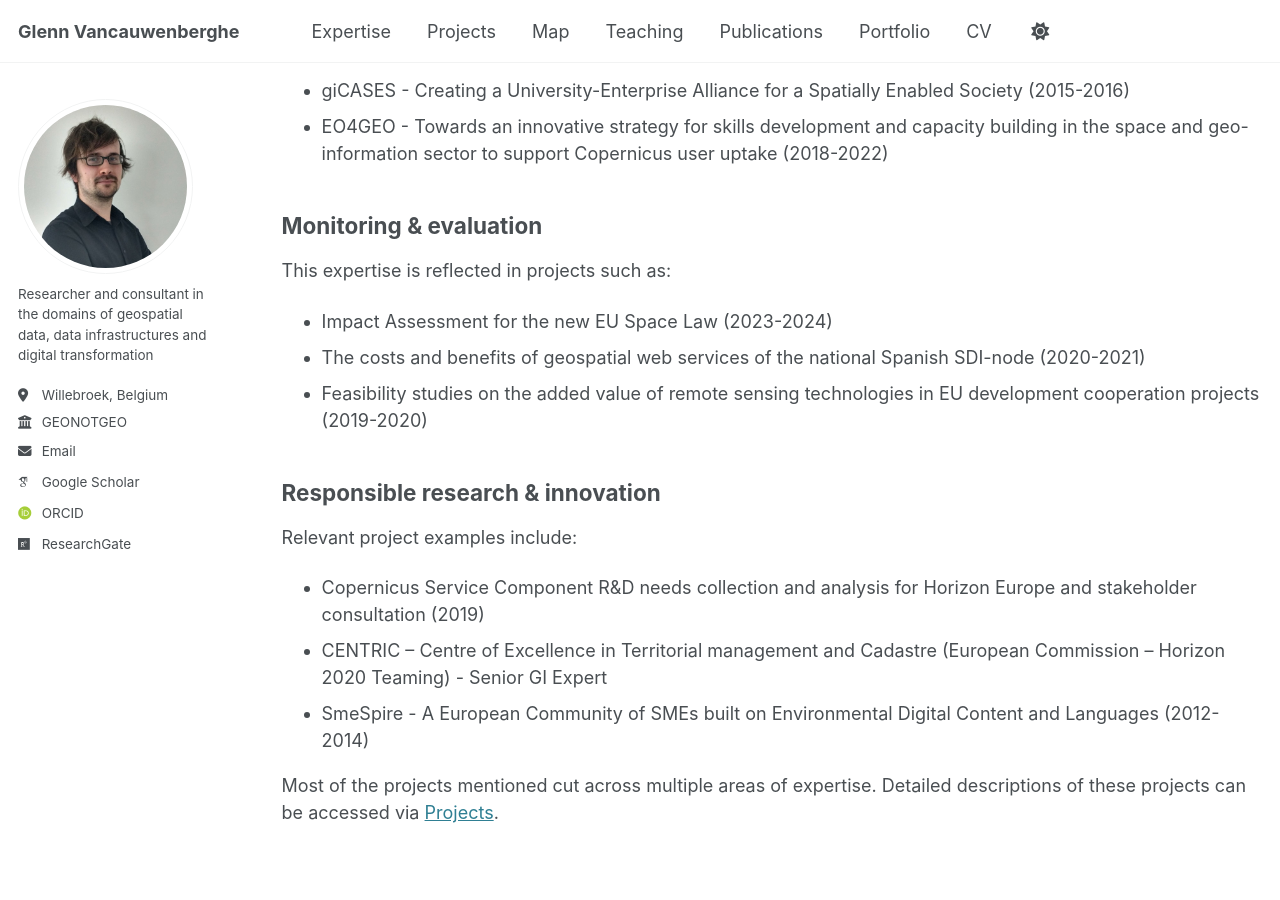
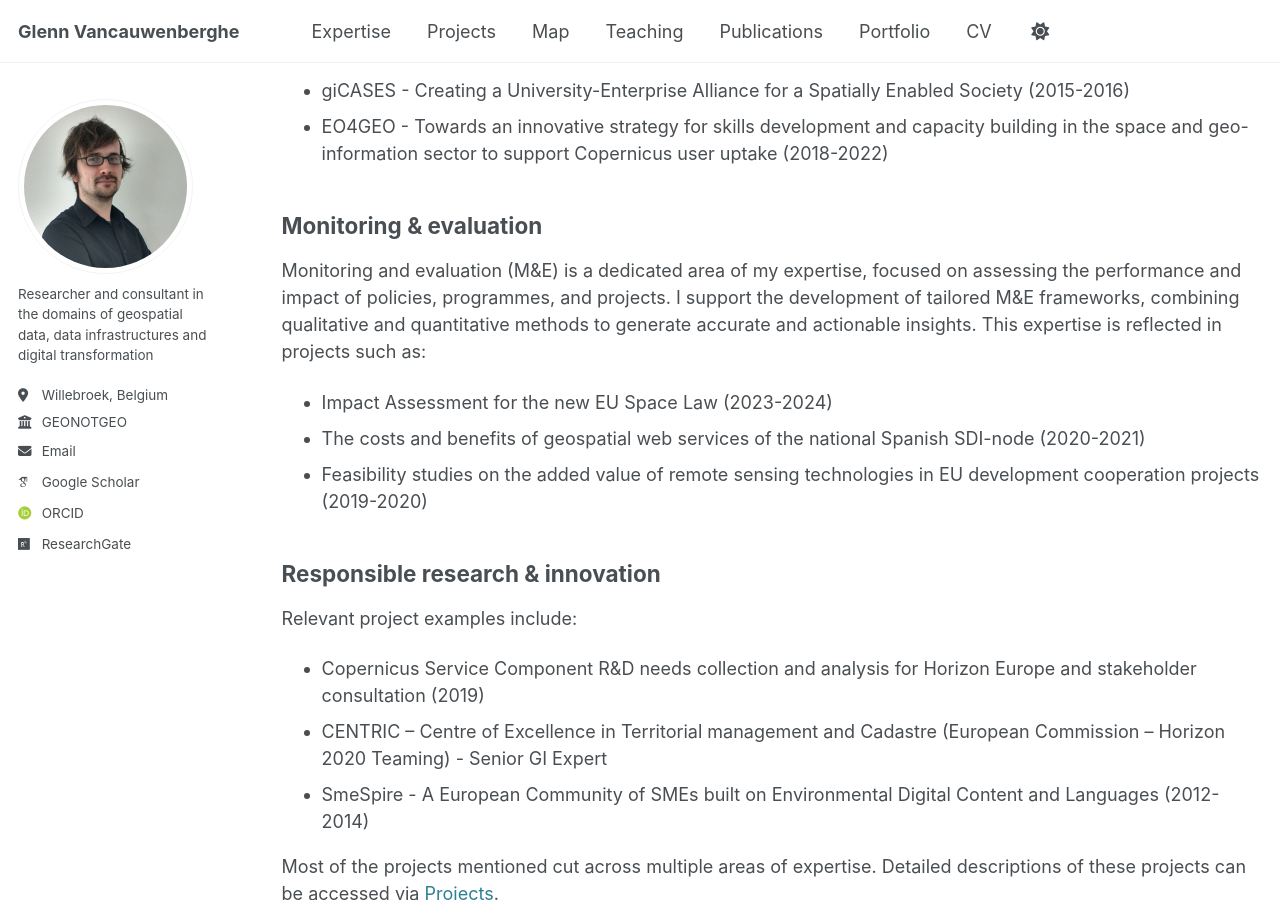
Before and after one commit to GVancauwenberghe/gvancauwenberghe.github.io, a Jekyll site: the page built from _pages/expert.md, in a window 1280 px wide and 900 px high, scrolled down 2641 px. Built offline with Jekyll 4.4.1, drawn with Linux system fonts in a browser that asks for light colours; some web fonts are replaced.

Commit message:
Update expert.md

```diff
--- a/_pages/expert.md
+++ b/_pages/expert.md
@@ -49,8 +49,7 @@ Examples from my work in this area include:
 * EO4GEO - Towards an innovative strategy for skills development and capacity building in the space and geo-information sector to support Copernicus user uptake (2018-2022)
 
 ## Monitoring & evaluation
-
-This expertise is reflected in projects such as:
+Monitoring and evaluation (M&E) is a dedicated area of my expertise, focused on assessing the performance and impact of policies, programmes, and projects. I support the development of tailored M&E frameworks, combining qualitative and quantitative methods to generate accurate and actionable insights. This expertise is reflected in projects such as:
 * Impact Assessment for the new EU Space Law (2023-2024)
 * The costs and benefits of geospatial web services of the national Spanish SDI-node (2020-2021)
 * Feasibility studies on the added value of remote sensing technologies in EU development cooperation projects (2019-2020)
```
